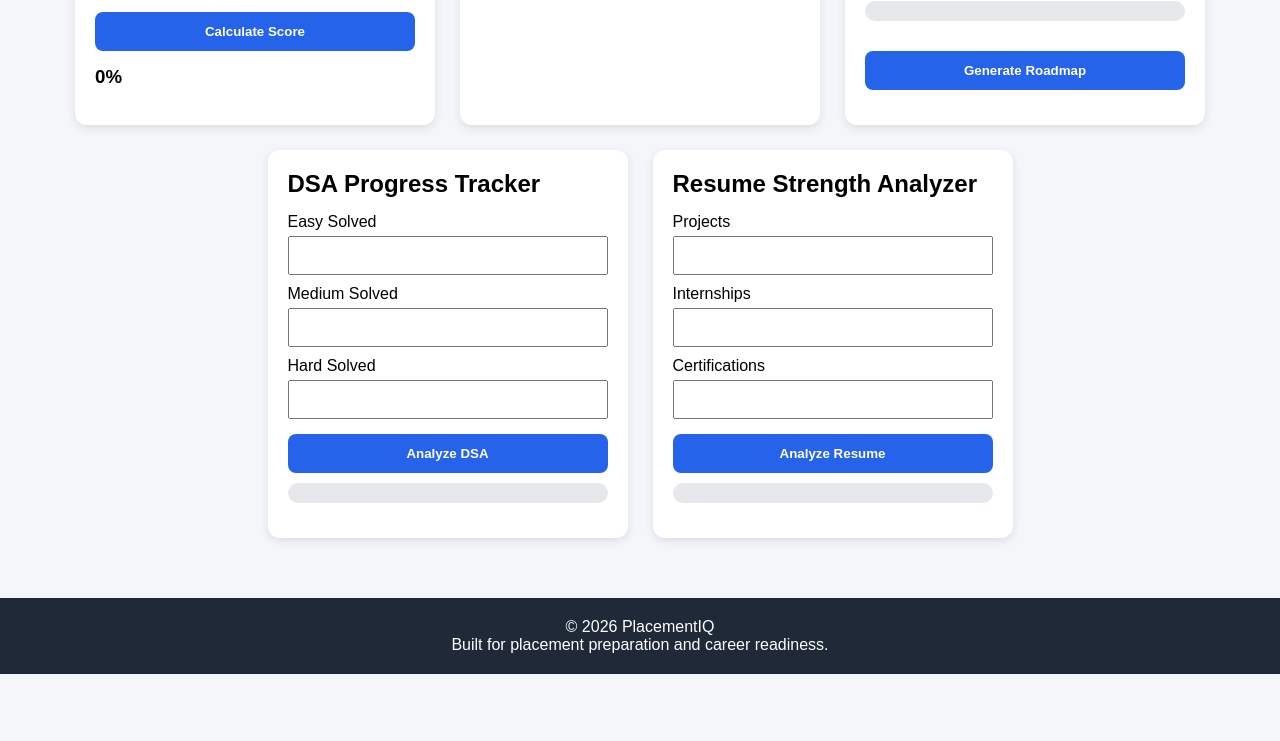
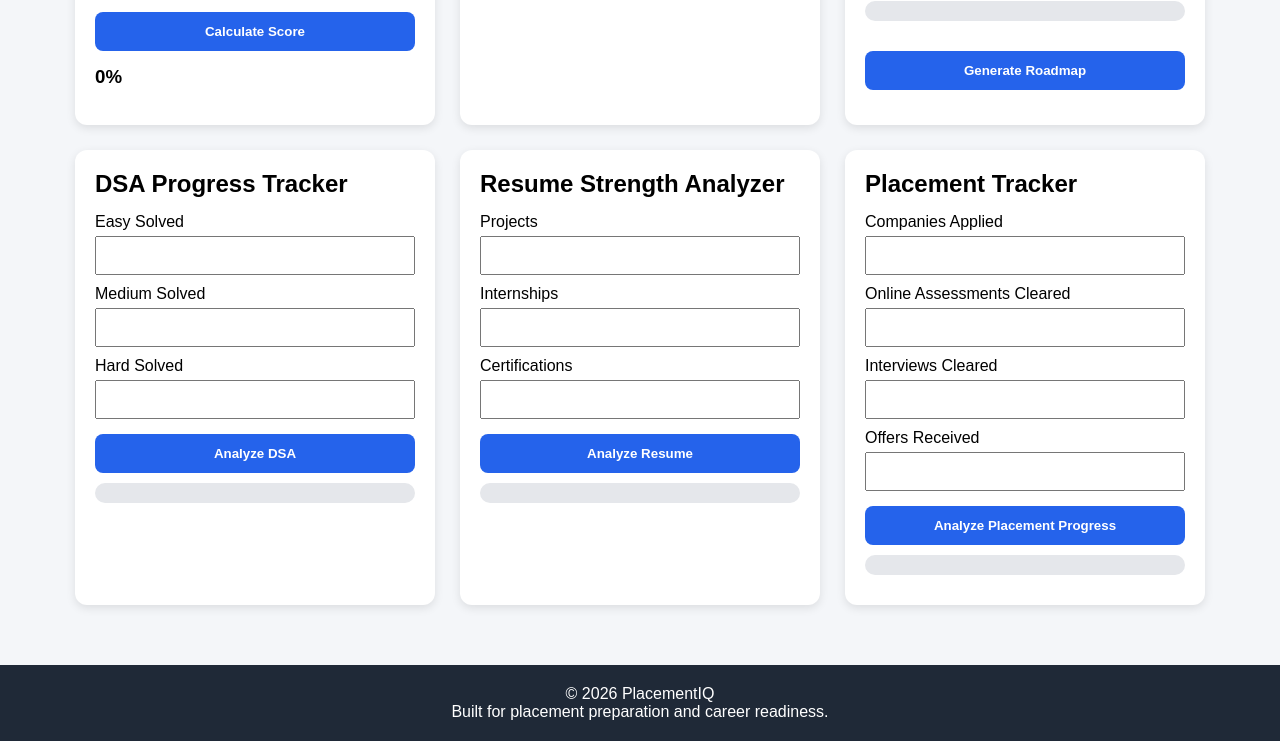
Before and after one commit to PavanTeja-hash/placement-intelligence-dashboard, a plain HTML site: page index.html in a window 1280 px wide. Shown: the part 693-1434 px from the top of the page. Before the commit the page ends 1367 px from the top, so only its background shows below. Drawn offline with Linux system fonts and the light colour scheme.

Commit message:
Version 1.6 placement tracker

```diff
--- a/index.html
+++ b/index.html
@@ -138,6 +138,32 @@
 
         <p id="resumeResult" class="result-text"></p>
       </div>
+
+      <div class="card">
+        <h2>Placement Tracker</h2>
+
+        <label>Companies Applied</label>
+        <input type="number" id="appliedCompanies" />
+
+        <label>Online Assessments Cleared</label>
+        <input type="number" id="oaCleared" />
+
+        <label>Interviews Cleared</label>
+        <input type="number" id="interviewsCleared" />
+
+        <label>Offers Received</label>
+        <input type="number" id="offersReceived" />
+
+        <button onclick="analyzePlacementTracker()">
+          Analyze Placement Progress
+        </button>
+
+        <div class="progress-container">
+          <div id="placementProgress" class="progress-bar"></div>
+        </div>
+
+        <p id="placementResult" class="result-text"></p>
+      </div>
     </div>
 
     <script src="script.js"></script>
--- a/script.js
+++ b/script.js
@@ -298,3 +298,41 @@ function generateRoadmap() {
 
   document.getElementById("roadmap").innerHTML = output;
 }
+
+function analyzePlacementTracker() {
+  let applied = Number(document.getElementById("appliedCompanies").value);
+
+  let oa = Number(document.getElementById("oaCleared").value);
+
+  let interviews = Number(document.getElementById("interviewsCleared").value);
+
+  let offers = Number(document.getElementById("offersReceived").value);
+
+  let score = 0;
+
+  score += Math.min(applied * 2, 20);
+  score += Math.min(oa * 5, 30);
+  score += Math.min(interviews * 10, 30);
+  score += Math.min(offers * 20, 20);
+
+  if (score > 100) {
+    score = 100;
+  }
+
+  let status = "";
+
+  if (score < 30) {
+    status = "Getting Started";
+  } else if (score < 60) {
+    status = "Actively Preparing";
+  } else if (score < 90) {
+    status = "Interview Ready";
+  } else {
+    status = "Placement Achieved";
+  }
+
+  document.getElementById("placementProgress").style.width = score + "%";
+
+  document.getElementById("placementResult").innerText =
+    "Placement Progress: " + score.toFixed(0) + "% | Status: " + status;
+}
```
